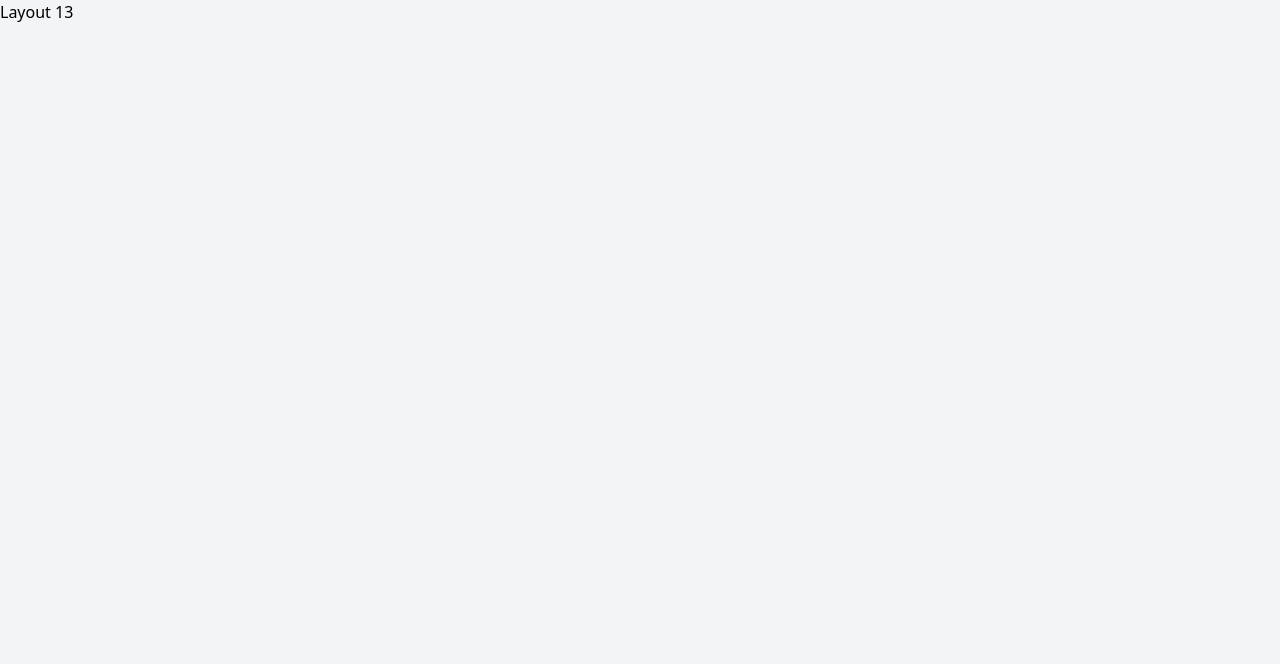
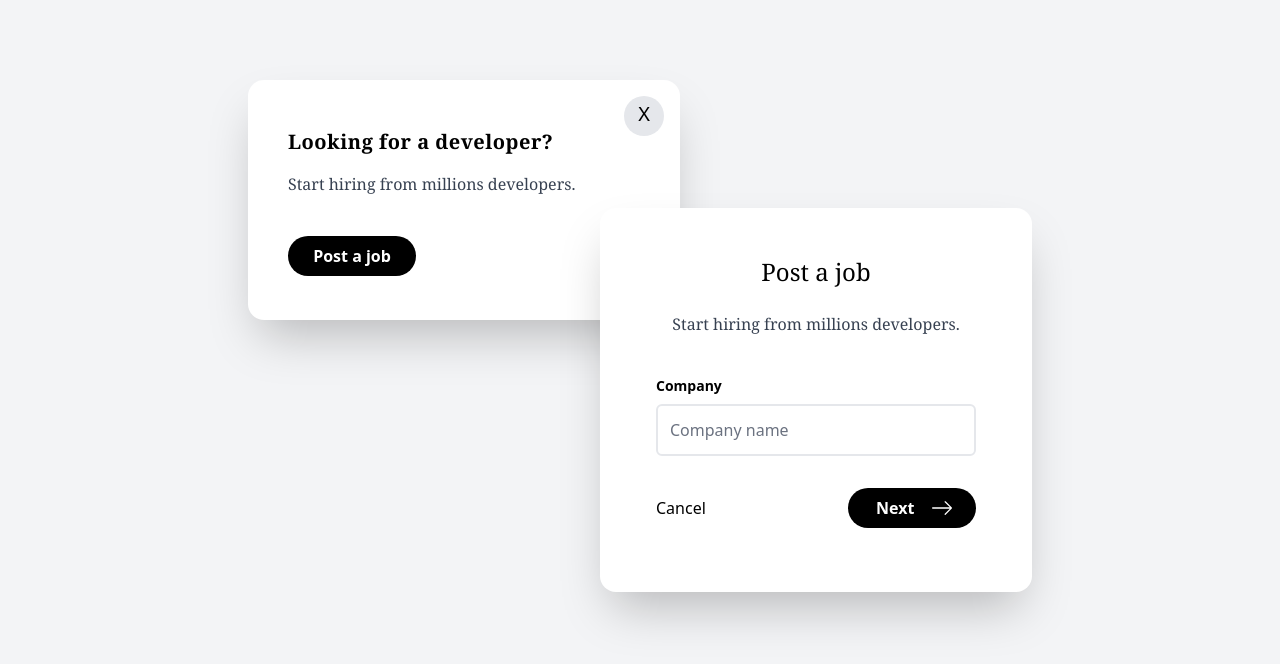
Before and after one commit to nasir-001/100-components, a Vue app: page /layout13 in a window 1280 px wide. Shown: the top 664 px of the page. Built offline with nearby package versions, Linux system fonts and the light colour scheme; the HTML template or start-up script is replaced by a standard one.

Commit message:
finish component 13

```diff
--- a/src/views/Layout13.vue
+++ b/src/views/Layout13.vue
@@ -1,6 +1,44 @@
 <template>
-  <div>
-    Layout 13
+  <div class="flex justify-center mt-20">
+    <div class="bg-white rounded-2xl shadow-2xl w-108 h-60">
+      <div class="bg-gray-200 rounded-full w-10 h-10 font-thin text-xl text-center pt-1 float-right m-4">
+        X
+      </div>
+      <div class="font-semibold mt-12 font-serif text-xl tracking-wide mx-10">
+        Looking for a developer?
+      </div>
+      <div class="mx-10 mt-4 font-medium text-base text-gray-700 font-serif">
+        Start hiring from millions developers.
+      </div>
+      <div class="mx-10 py-2 px-3 font-semibold text-center text-base text-white bg-black rounded-full mt-10 w-32">
+        Post a job
+      </div>
+    </div>
+    <div class="bg-white mt-32 rounded-2xl shadow-2xl -ml-20 w-108 h-96">
+      <div class="text-center mt-12 font-serif text-2xl font-medium">
+        Post a job
+      </div>
+      <div class="text-center text-base font-serif font-medium mt-6 text-gray-700">
+        Start hiring from millions developers.
+      </div>
+      <div class="mx-14 font-bold mt-10 text-sm">
+        Company
+      </div>
+      <input type="text" class="mx-14 rounded-md border-2 border-gray-200 py-3 w-80 mt-2" placeholder="Company name">
+      <div class="flex mx-14 mt-8 justify-between">
+        <div class="font-base mt-2">
+          Cancel
+        </div>
+        <div class="flex justify-start px-4 bg-black rounded-full w-32 py-2">
+          <div class="font-semibold text-white px-3">
+            Next
+          </div>
+          <div class="text-white">
+            <svg class="fill-current h-5 mt-0.5 w-8" viewBox="0 0 32 32"  xml:space="preserve" xmlns="http://www.w3.org/2000/svg" xmlns:xlink="http://www.w3.org/1999/xlink"><path clip-rule="evenodd" d="M32,16.009c0-0.267-0.11-0.522-0.293-0.714  l-9.899-9.999c-0.391-0.395-1.024-0.394-1.414,0c-0.391,0.394-0.391,1.034,0,1.428l8.193,8.275H1c-0.552,0-1,0.452-1,1.01  s0.448,1.01,1,1.01h27.586l-8.192,8.275c-0.391,0.394-0.39,1.034,0,1.428c0.391,0.394,1.024,0.394,1.414,0l9.899-9.999  C31.894,16.534,31.997,16.274,32,16.009z" fill-rule="evenodd" id="Arrow_Forward"/></svg>
+          </div>
+        </div>
+      </div>
+    </div>
   </div>
 </template>
 
```
Also changed, not shown: src/assets/svg/1771761041530177259.svg (added).
